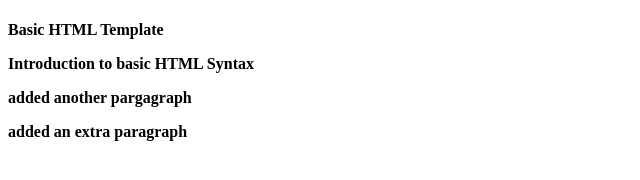
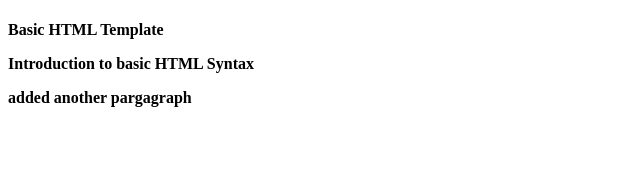
Before and after one commit to dwcml1995/HTML-and-CSS-Projects, a plain HTML site: page BasicHTML.html in a window 1280 px wide. Shown: the whole page, without its empty margins (0-640 px from the left). Drawn offline with Linux system fonts and the light colour scheme.

```diff
--- a/BasicHTML.html
+++ b/BasicHTML.html
@@ -5,6 +5,5 @@
 			<h4>Basic HTML Template
 				<p>Introduction to basic HTML Syntax</p>
 				<p>added another pargagraph</p>
-				<p>added an extra paragraph</p>
 		</body>
 </html>
```
